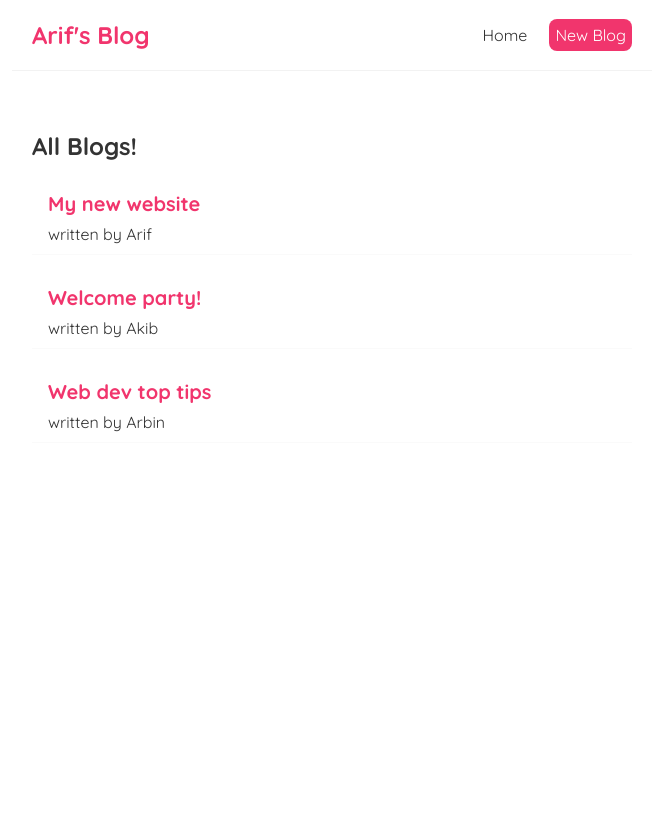
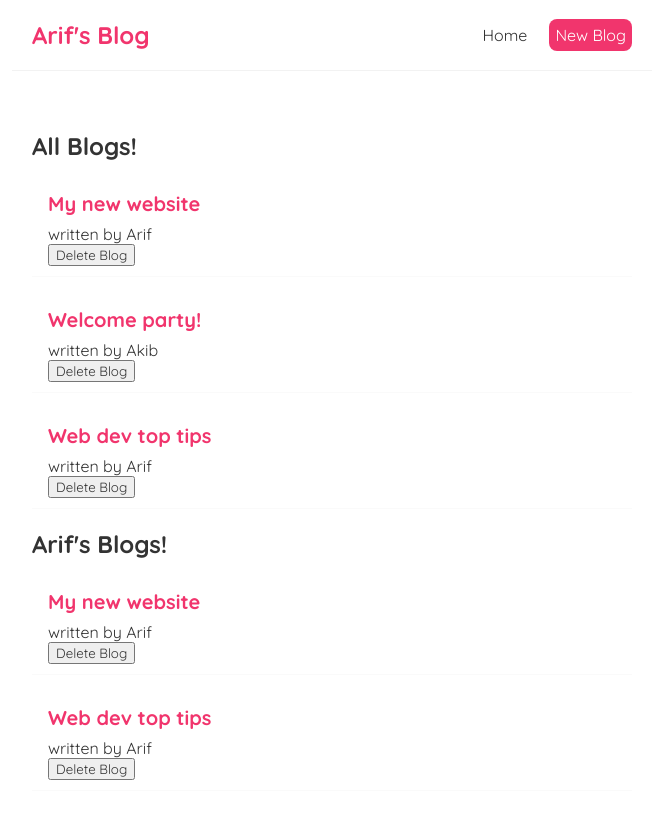
Before and after one commit to mdariful79/arifs-blog, a React (Create React App) app: page / in a window 1280 px wide. Shown: the top 818 px of the page, without its empty margins (308-971 px from the left). Built offline with nearby package versions, Linux system fonts and the light colour scheme.

Commit message:
filter&delete

```diff
--- a/src/BlogList.js
+++ b/src/BlogList.js
@@ -1,7 +1,4 @@
-const BlogList = (props) => {
-    const blogs = props.blogs;
-    const title = props.title;
-
+const BlogList = ({blogs,title, handleDelete}) => {
 
     return (
         <div className="blog-list">
@@ -10,6 +7,7 @@ const BlogList = (props) => {
             <div className="blog-preview" key={blogs.id}>
                 <h2>{blogs.title}</h2>
                 <p>written by {blogs.author}</p>
+                <button onClick={() => handleDelete(blogs.id)}>Delete Blog</button>
             </div>
            ))}
         </div>
--- a/src/Home.js
+++ b/src/Home.js
@@ -5,13 +5,18 @@ const Home = () => {
     const [blogs, setBlogs] = useState([
         { title: 'My new website', body: 'lorem ipsum...', author: 'Arif', id: 1 },
         { title: 'Welcome party!', body: 'lorem ipsum...', author: 'Akib', id: 2 },
-        { title: 'Web dev top tips', body: 'lorem ipsum...', author: 'Arbin', id: 3 }
+        { title: 'Web dev top tips', body: 'lorem ipsum...', author: 'Arif', id: 3 }
       ]);
+
+      const handleDelete = (id) => {
+        const newBlogs = blogs.filter(blog => blog.id !== id)
+        setBlogs(newBlogs);
+      }
 
     return (
         <div className="home">
-           <BlogList blogs={blogs} title="All Blogs!" />
-
+           <BlogList blogs={blogs} title="All Blogs!" handleDelete={handleDelete} />
+           <BlogList blogs={blogs.filter((blog) => blog.author === "Arif")} title="Arif's Blogs!" />
         </div>
      );
 }
```
